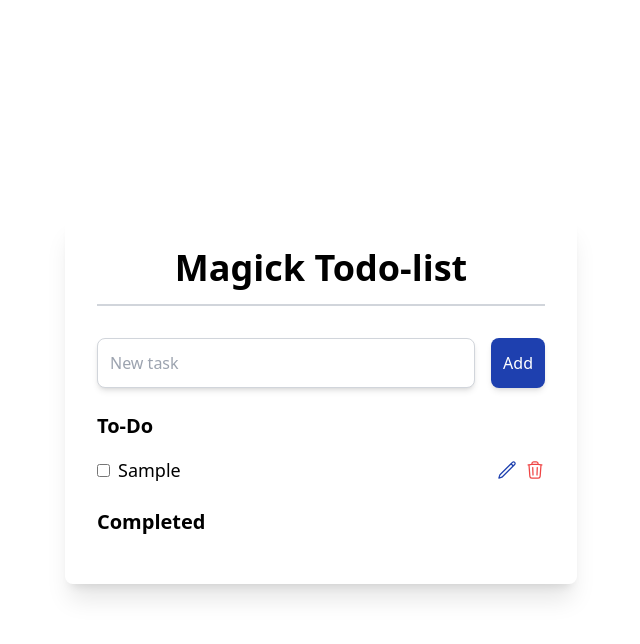
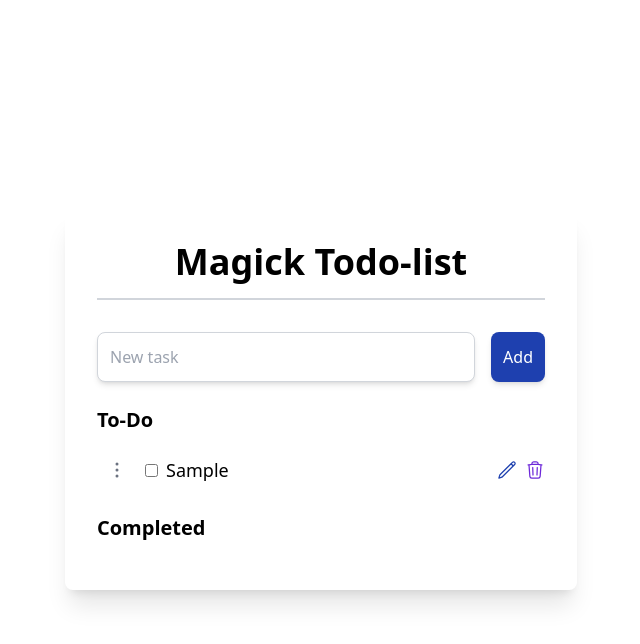
Before and after one commit to MagickMick/todo-app, a React (Create React App) app: page / in a window 1280 px wide. Both pictures are taken after typing "Sample" into the empty fields and a click on the button "Add". Shown: the top 644 px of the page, without its empty margins (319-959 px from the left). Built offline with nearby package versions, Linux system fonts and the light colour scheme.

Commit message:
add drag and drop functionality in list

```diff
--- /dev/null
+++ b/src/components/SortableItem.js
@@ -0,0 +1,104 @@
+import React from 'react';
+import { useSortable } from '@dnd-kit/sortable';
+import { CSS } from '@dnd-kit/utilities';
+import { TrashIcon, PencilIcon, EllipsisVerticalIcon } from '@heroicons/react/24/outline';
+
+function SortableItem({ todo, todos, setTodos, handleToggle, handleEdit, deleteTodo }) {
+  const { attributes, listeners, setNodeRef, transform, transition } = useSortable({
+    id: todo.id,
+  });
+
+  // De drag functionaliteit toepassen op het gehele item
+  const style = {
+    transform: CSS.Transform.toString(transform),
+    transition,
+  };
+
+  return (
+    <li
+      ref={setNodeRef}
+      style={style}
+      className="flex items-center justify-between mb-2" // Zorg ervoor dat de hele lijst item niet de cursor verandert voor het hele item
+    >
+      {/* Drag handle icon */}
+      <div
+        className="mr-2 cursor-grab p-2" // Voeg padding toe voor makkelijker slepen
+        {...listeners} // Voeg alleen de drag listeners toe aan de handle (de drag icoon)
+        {...attributes} // Drag listeners voor de drag handle
+      >
+        <EllipsisVerticalIcon className="w-6 h-6 text-gray-500" /> {/* Vergroot het icoon */}
+      </div>
+
+      {/* Checkbox en tekst */}
+      <label className="flex items-center cursor-pointer flex-1">
+        <input
+          type="checkbox"
+          checked={todo.completed}
+          onChange={() => handleToggle(todo.id)}
+          className="mr-2 peer accent-primary" // Achtergrond van de checkbox als de primary accent color
+        />
+        {todo.isEditing ? (
+          <input
+            type="text"
+            value={todo.text}
+            onChange={(e) => {
+              const updatedTodos = todos.map(t =>
+                t.id === todo.id ? { ...t, text: e.target.value } : t
+              );
+              setTodos(updatedTodos); // Update text live while typing
+            }}
+            className="flex-1 text-lg"
+          />
+        ) : (
+          <span
+            onClick={() => handleToggle(todo.id)} // Klikken op de tekst
+            className="flex-1 text-lg"
+          >
+            {todo.text}
+          </span>
+        )}
+      </label>
+
+      {/* Acties zoals edit en delete */}
+      <div className="flex items-center space-x-2">
+        {/* Edit Button */}
+        {todo.isEditing ? (
+          <button
+            onClick={() => {
+              handleEdit(todo.id, todo.text); // Save the changes
+              const updatedTodos = todos.map(t =>
+                t.id === todo.id ? { ...t, isEditing: false } : t
+              );
+              setTodos(updatedTodos); // Disable editing mode
+            }}
+            className="ml-2 text-primary"
+          >
+            Ok
+          </button>
+        ) : (
+          <button
+            onClick={() => {
+              const updatedTodos = todos.map(t =>
+                t.id === todo.id ? { ...t, isEditing: true } : t
+              );
+              setTodos(updatedTodos); // Enable editing state
+            }}
+            className="ml-2 text-primary"
+          >
+            <PencilIcon className="w-5 h-5 text-primary" />
+          </button>
+        )}
+
+        {/* Delete Button */}
+        <button
+          onClick={() => deleteTodo(todo.id)}
+          className="text-secondary hover:text-secondary-dark" // Trash icon in secundaire kleur
+        >
+          <TrashIcon className="w-5 h-5" />
+        </button>
+      </div>
+    </li>
+  );
+}
+
+export default SortableItem;
--- a/src/components/TodoList.js
+++ b/src/components/TodoList.js
@@ -1,5 +1,7 @@
 import React from 'react';
-import { TrashIcon, PencilIcon } from '@heroicons/react/24/outline';
+import { DndContext, closestCenter } from "@dnd-kit/core";
+import { SortableContext, arrayMove, verticalListSortingStrategy } from "@dnd-kit/sortable";
+import SortableItem from './SortableItem';
 
 function TodoList({ todos, setTodos, toggleTodo, deleteTodo, editTodo }) {
   const todoItems = todos.filter(todo => !todo.completed);
@@ -13,158 +15,63 @@ function TodoList({ todos, setTodos, toggleTodo, deleteTodo, editTodo }) {
     editTodo(id, newText);
   };
 
+  // Functie om de volgorde van de todo-items bij te werken
+  const handleDragEnd = (event) => {
+    const { active, over } = event;
+    if (active.id !== over.id) {
+      setTodos((prevTodos) => {
+        const oldIndex = prevTodos.findIndex(todo => todo.id === active.id);
+        const newIndex = prevTodos.findIndex(todo => todo.id === over.id);
+        return arrayMove(prevTodos, oldIndex, newIndex);
+      });
+    }
+  };
+
   return (
+    <DndContext collisionDetection={closestCenter} onDragEnd={handleDragEnd}>
       <div>
         {/* To-Do Items */}
         <div className="mb-6">
           <h2 className="text-xl font-semibold mb-4">To-Do</h2>
+          <SortableContext items={todoItems.map(todo => todo.id)} strategy={verticalListSortingStrategy}>
             <ul>
               {todoItems.map(todo => (
-            <li key={todo.id} className="flex items-center justify-between mb-2">
-              <label className="flex items-center cursor-pointer">
-                <input
-                  type="checkbox"
-                  checked={todo.completed}
-                  onChange={() => handleToggle(todo.id)}
-                  className="mr-2 peer"
+                <SortableItem
+                  key={todo.id}
+                  todo={todo}
+                  todos={todos}
+                  setTodos={setTodos}
+                  handleToggle={handleToggle}
+                  handleEdit={handleEdit}
+                  deleteTodo={deleteTodo}
                 />
-                {todo.isEditing ? (
-                  <input
-                    type="text"
-                    value={todo.text}
-                    onChange={(e) => {
-                      const updatedTodos = todos.map(t =>
-                        t.id === todo.id ? { ...t, text: e.target.value } : t
-                      );
-                      setTodos(updatedTodos); // Update text live while typing
-                    }}
-                    className="flex-1 text-lg"
-                  />
-                ) : (
-                  <span
-                    onClick={() => handleToggle(todo.id)} // Klikken op de tekst
-                    className="flex-1 text-lg"
-                  >
-                    {todo.text}
-                  </span>
-                )}
-              </label>
-
-              <div className="flex items-center space-x-2">
-                {todo.isEditing ? (
-                  <button
-                    onClick={() => {
-                      handleEdit(todo.id, todo.text); // Save the changes
-                      const updatedTodos = todos.map(t =>
-                        t.id === todo.id ? { ...t, isEditing: false } : t
-                      );
-                      setTodos(updatedTodos); // Disable editing mode
-                    }}
-                    className="ml-2 text-primary"
-                  >
-                    Ok
-                  </button>
-                ) : (
-                  <button
-                    onClick={() => {
-                      const updatedTodos = todos.map(t =>
-                        t.id === todo.id ? { ...t, isEditing: true } : t
-                      );
-                      setTodos(updatedTodos); // Enable editing state
-                    }}
-                    className="ml-2 text-primary"
-                  >
-                    <PencilIcon className="w-5 h-5 text-primary" />
-                  </button>
-                )}
-
-                <button
-                  onClick={() => deleteTodo(todo.id)}
-                  className="text-red-500 hover:text-red-700"
-                >
-                  <TrashIcon className="w-5 h-5" />
-                </button>
-              </div>
-            </li>
               ))}
             </ul>
+          </SortableContext>
         </div>
 
         {/* Completed Items */}
         <div>
           <h2 className="text-xl font-semibold mb-4">Completed</h2>
+          {/* Voeg SortableContext toe voor completed items */}
+          <SortableContext items={completedItems.map(todo => todo.id)} strategy={verticalListSortingStrategy}>
             <ul>
               {completedItems.map(todo => (
-            <li key={todo.id} className="flex items-center justify-between mb-2">
-              <label className="flex items-center cursor-pointer">
-                <input
-                  type="checkbox"
-                  checked={todo.completed}
-                  onChange={() => handleToggle(todo.id)}
-                  className="mr-2 accent-primary peer"
+                <SortableItem
+                  key={todo.id}
+                  todo={todo}
+                  todos={todos}
+                  setTodos={setTodos}
+                  handleToggle={handleToggle}
+                  handleEdit={handleEdit}
+                  deleteTodo={deleteTodo}
                 />
-                {todo.isEditing ? (
-                  <input
-                    type="text"
-                    value={todo.text}
-                    onChange={(e) => {
-                      const updatedTodos = todos.map(t =>
-                        t.id === todo.id ? { ...t, text: e.target.value } : t
-                      );
-                      setTodos(updatedTodos); // Update text live while typing
-                    }}
-                    className="flex-1 text-lg text-gray-400 line-through"
-                  />
-                ) : (
-                  <span
-                    onClick={() => handleToggle(todo.id)} // Klikken op de tekst
-                    className="flex-1 text-lg text-gray-400 line-through peer-checked:text-primary"
-                  >
-                    {todo.text}
-                  </span>
-                )}
-              </label>
-
-              <div className="flex items-center space-x-2">
-                {todo.isEditing ? (
-                  <button
-                    onClick={() => {
-                      handleEdit(todo.id, todo.text); // Save the changes
-                      const updatedTodos = todos.map(t =>
-                        t.id === todo.id ? { ...t, isEditing: false } : t
-                      );
-                      setTodos(updatedTodos); // Disable editing mode
-                    }}
-                    className="ml-2 text-primary"
-                  >
-                    Ok
-                  </button>
-                ) : (
-                  <button
-                    onClick={() => {
-                      const updatedTodos = todos.map(t =>
-                        t.id === todo.id ? { ...t, isEditing: true } : t
-                      );
-                      setTodos(updatedTodos); // Enable editing state
-                    }}
-                    className="ml-2 text-primary"
-                  >
-                    <PencilIcon className="w-5 h-5 text-primary" />
-                  </button>
-                )}
-
-                <button
-                  onClick={() => deleteTodo(todo.id)}
-                  className="text-red-500 hover:text-red-700"
-                >
-                  <TrashIcon className="w-5 h-5" />
-                </button>
-              </div>
-            </li>
               ))}
             </ul>
+          </SortableContext>
         </div>
       </div>
+    </DndContext>
   );
 }
 
--- a/src/hooks/useTodos.js
+++ b/src/hooks/useTodos.js
@@ -22,6 +22,7 @@ export const useTodos = () => {
   };
 
   const toggleTodo = (id) => {
+    console.log("inside the toggleTodo");
     const newTodos = todos.map((todo) =>
       todo.id === id ? { ...todo, completed: !todo.completed } : todo
     );
@@ -29,11 +30,13 @@ export const useTodos = () => {
   };
 
   const deleteTodo = (id) => {
+    console.log("inside the deleteTodo");
     const newTodos = todos.filter((todo) => todo.id !== id);
     setTodos(newTodos);
   };
 
   const editTodo = (id, newText) => {
+    console.log("inside the editTodo");
     const newTodos = [...todos];
     const index = newTodos.findIndex(todo => todo.id === id);
     if (index !== -1) {
--- a/src/output.css
+++ b/src/output.css
@@ -573,12 +573,24 @@ video {
   margin-left: 0.5rem;
 }
 
+.block {
+  display: block;
+}
+
 .flex {
   display: flex;
 }
 
 .h-5 {
   height: 1.25rem;
+}
+
+.h-4 {
+  height: 1rem;
+}
+
+.h-6 {
+  height: 1.5rem;
 }
 
 .min-h-screen {
@@ -597,6 +609,14 @@ video {
   width: 1.25rem;
 }
 
+.w-4 {
+  width: 1rem;
+}
+
+.w-6 {
+  width: 1.5rem;
+}
+
 .max-w-lg {
   max-width: 32rem;
 }
@@ -611,6 +631,10 @@ video {
 
 .cursor-pointer {
   cursor: pointer;
+}
+
+.cursor-grab {
+  cursor: grab;
 }
 
 .items-center {
@@ -679,6 +703,16 @@ video {
 .bg-secondary {
   --tw-bg-opacity: 1;
   background-color: rgb(109 40 217 / var(--tw-bg-opacity, 1));
+}
+
+.bg-gray-300 {
+  --tw-bg-opacity: 1;
+  background-color: rgb(209 213 219 / var(--tw-bg-opacity, 1));
+}
+
+.bg-blue-500 {
+  --tw-bg-opacity: 1;
+  background-color: rgb(59 130 246 / var(--tw-bg-opacity, 1));
 }
 
 .p-1 {
```
Lines whose indentation alone changed are shown as unchanged.
